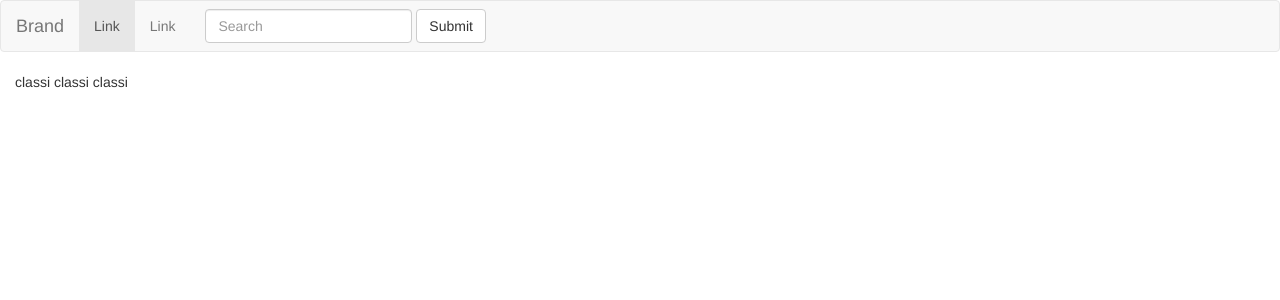
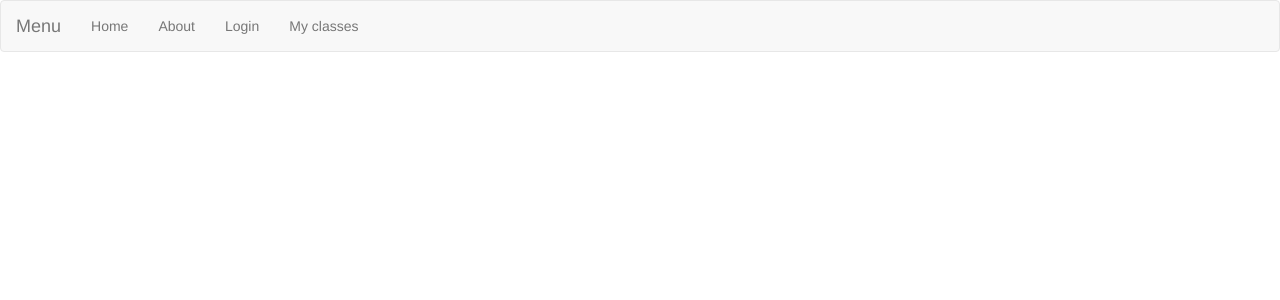
Before and after one commit to oss6/sigil, a Django app: page /classes/ in a window 1280 px wide. Shown: the top 300 px of the page. Run offline with Django 3.2, Linux system fonts and the light colour scheme; parts of the project's set-up code (start-up, migrations or seed data) failed here and were passed over; some libraries are stand-ins or nearby versions.

Commit message:
Some mods.

```diff
--- a/tkit/settings.py
+++ b/tkit/settings.py
@@ -120,9 +120,8 @@ INSTALLED_APPS = (
     'django.contrib.sites',
     'django.contrib.messages',
     'django.contrib.staticfiles',
+    'django.contrib.admin',
     'tkit_app'
-    # Uncomment the next line to enable the admin:
-    # 'django.contrib.admin',
     # Uncomment the next line to enable admin documentation:
     # 'django.contrib.admindocs',
 )
--- a/tkit/urls.py
+++ b/tkit/urls.py
@@ -1,12 +1,9 @@
 from django.conf.urls import patterns, include, url
+from django.contrib import admin
 
-# Uncomment the next two lines to enable the admin:
-# from django.contrib import admin
-# admin.autodiscover()
+admin.autodiscover()
 
 urlpatterns = patterns('',
     url(r'^', include('tkit_app.urls')),
-
-    # Uncomment the next line to enable the admin:
-    # url(r'^admin/', include(admin.site.urls)),
+    url(r'^admin/', include(admin.site.urls)),
 )
--- a/tkit_app/templates/classes.html
+++ b/tkit_app/templates/classes.html
@@ -3,5 +3,5 @@
 {% block title %}Gestione classi{% endblock %}
 
 {% block content %}
-        classi classi classi
+
 {% endblock %}
--- a/tkit_app/templates/index.html
+++ b/tkit_app/templates/index.html
@@ -27,21 +27,17 @@
                     <span class="icon-bar"></span>
                     <span class="icon-bar"></span>
                 </button>
-                <a class="navbar-brand" href="#">Brand</a>
+                <a class="navbar-brand" href="#">Menu</a>
             </div>
 
             <!-- Collect the nav links, forms, and other content for toggling -->
             <div class="collapse navbar-collapse" id="navbar-collapse-1">
                 <ul class="nav navbar-nav">
-                    <li class="active"><a href="#">Link</a></li>
-                    <li><a href="#">Link</a></li>
+                    <li><a href="/">Home</a></li>
+                    <li><a href="/about/">About</a></li>
+                    <li><a href="/login/">Login</a></li>
+                    <li><a href="/classes/">My classes</a></li>
                 </ul>
-                <form class="navbar-form navbar-left" role="search">
-                    <div class="form-group">
-                        <input type="text" class="form-control" placeholder="Search">
-                    </div>
-                    <button type="submit" class="btn btn-default">Submit</button>
-                </form>
             </div>
         </div>
     </nav>
--- a/tkit_app/urls.py
+++ b/tkit_app/urls.py
@@ -5,6 +5,7 @@ from tkit_app import views
 urlpatterns = patterns('',
     url(r'^$', TemplateView.as_view(template_name="index.html")),
     url(r'^about/$', TemplateView.as_view(template_name="about.html")),
+    url(r'^login/$', TemplateView.as_view(template_name="login.html")),
     url(r'^classes/$', views.classes),
     url(r'^classes/(?P<class_name>[a-z])/students/$', views.students),
 )
--- a/tkit_app/views.py
+++ b/tkit_app/views.py
@@ -1,4 +1,5 @@
 from django.shortcuts import render
+from models import *
 
 
 def classes(request):
@@ -7,3 +8,7 @@ def classes(request):
 
 def students(request, class_name):
     pass
+
+
+def my_lessons(request):
+    pass
```
Also changed, not shown: tkit_app/models.py (+13 -0 lines), tkit_app/templates/login.html (added, +17 -0 lines), 1 other file.
